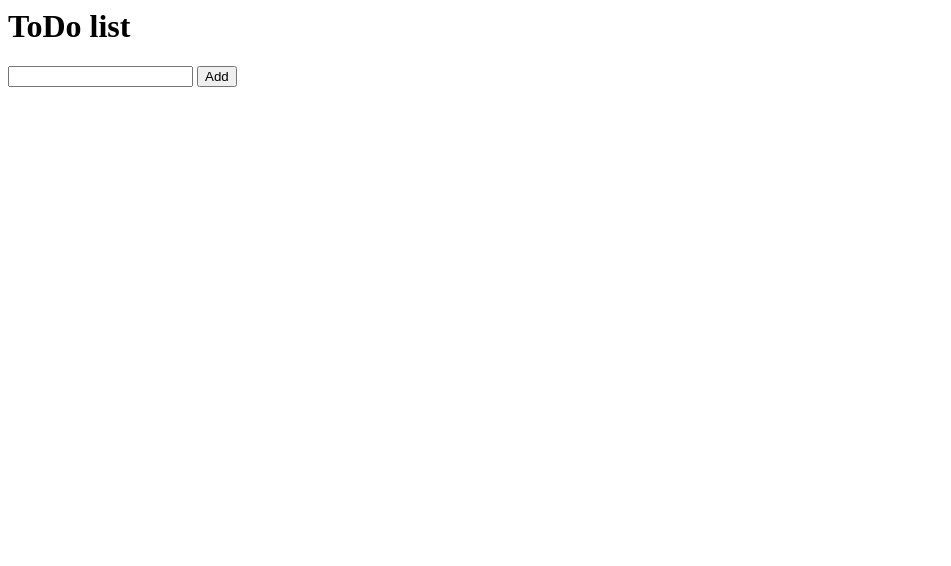
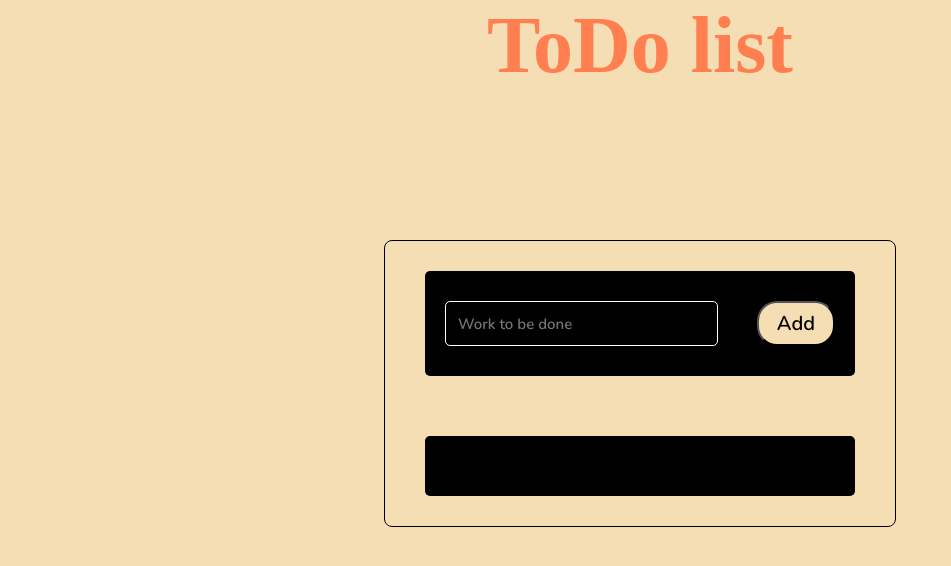
Before and after one commit to trup12c/ToDo_List, a plain HTML site: page index.html in a window 1280 px wide. Shown: the whole page, without its empty margins (0-951 px from the left). Drawn offline with nearby package versions, Linux system fonts and the light colour scheme.

Commit message:
Added styling & and event listeners

```diff
--- a/index.html
+++ b/index.html
@@ -17,11 +17,12 @@
 
     <div class="container">
         <div class="new_task">
-            <input type="text" id="input">
+            <input type="text" id="input" placeholder="Work to be done">
             <button id="button">Add</button>
         </div>
+        <div id="tasks"></div>
     </div>
-    <div id="tasks"></div>
+
 
     <script src="script.js"></script>
 </body>
--- a/script.js
+++ b/script.js
@@ -0,0 +1,33 @@
+let button = document.getElementById('button');
+let input = document.getElementById('input');
+let task = document.getElementById('task');
+
+button.addEventListener('click', function(event){
+
+    if(input.value === ''){
+        alert('Please Enter Task');
+    }
+    else{
+        task = input.value;
+    }
+    console.log('hello');
+})
+
+
+
+
+
+
+
+
+
+
+
+
+
+
+
+
+document.addEventListener('keydown', function(event){
+    console.log(event);
+})
--- a/styles.css
+++ b/styles.css
@@ -0,0 +1,72 @@
+*{
+    padding: 0;
+    margin: 0;
+    box-sizing: border-box;
+}
+
+body{
+    height: 100vh;
+    background-color: wheat;
+    background-size: cover;
+    background-position: center center;
+}
+
+h1{
+    font-size: 80px;
+    text-align: center;
+    color: coral;
+}
+
+.container{
+    width: 40%;
+    min-width: 450px;
+    position: absolute;
+    margin: auto;
+    top: 30%;
+    left: 30%;
+    padding: 30px 40px;
+    border-radius: 8px;
+    border: 1px solid black;
+}
+
+.new_task{
+    position: relative;
+    padding: 30px 20px;
+    background-color: black;
+    border-radius: 5px;
+}
+
+ #input{
+    position: relative;
+    border-radius: 5px;
+    background: black;
+    height: 45px;
+    width: 70%;
+    padding: 12px;
+    border: 1px solid white;
+    color: white;
+    font-family: 'Nunito';
+    font-size: 15px;
+}
+
+ #button{
+    position: relative;
+    float: right;
+    height: 45px;
+    width: 20%;
+    border-radius: 20px;
+    background-color: wheat;
+    cursor: pointer;
+    font-size: 20px;
+    font-family: 'Nunito';
+}
+
+ #tasks{
+   background-color: black;
+   height: 50px;
+   padding: 30px 20px;
+   margin-top: 60px;
+   border-radius: 5px;
+   width: 100%;
+   position: relative;
+}
```
